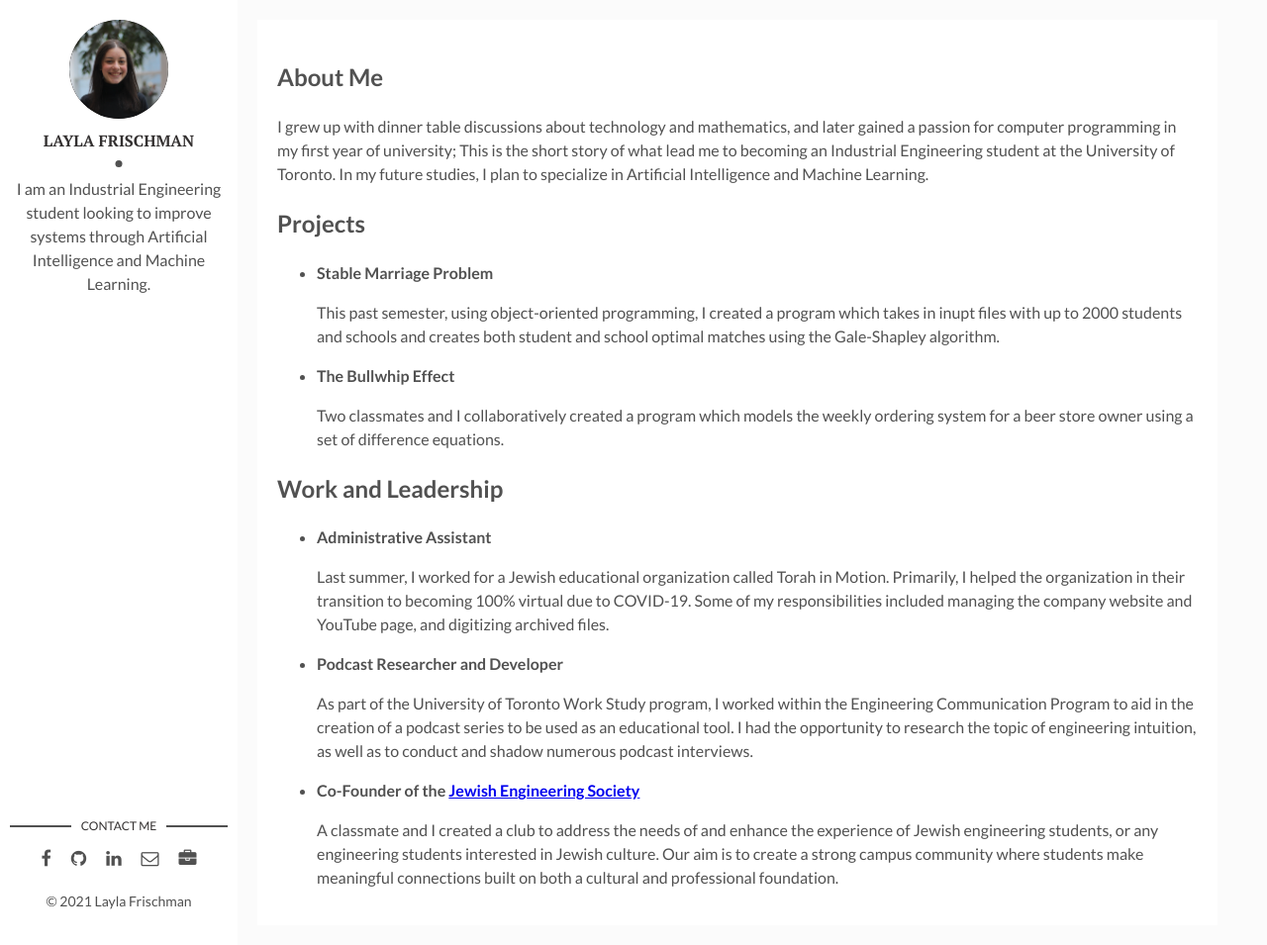
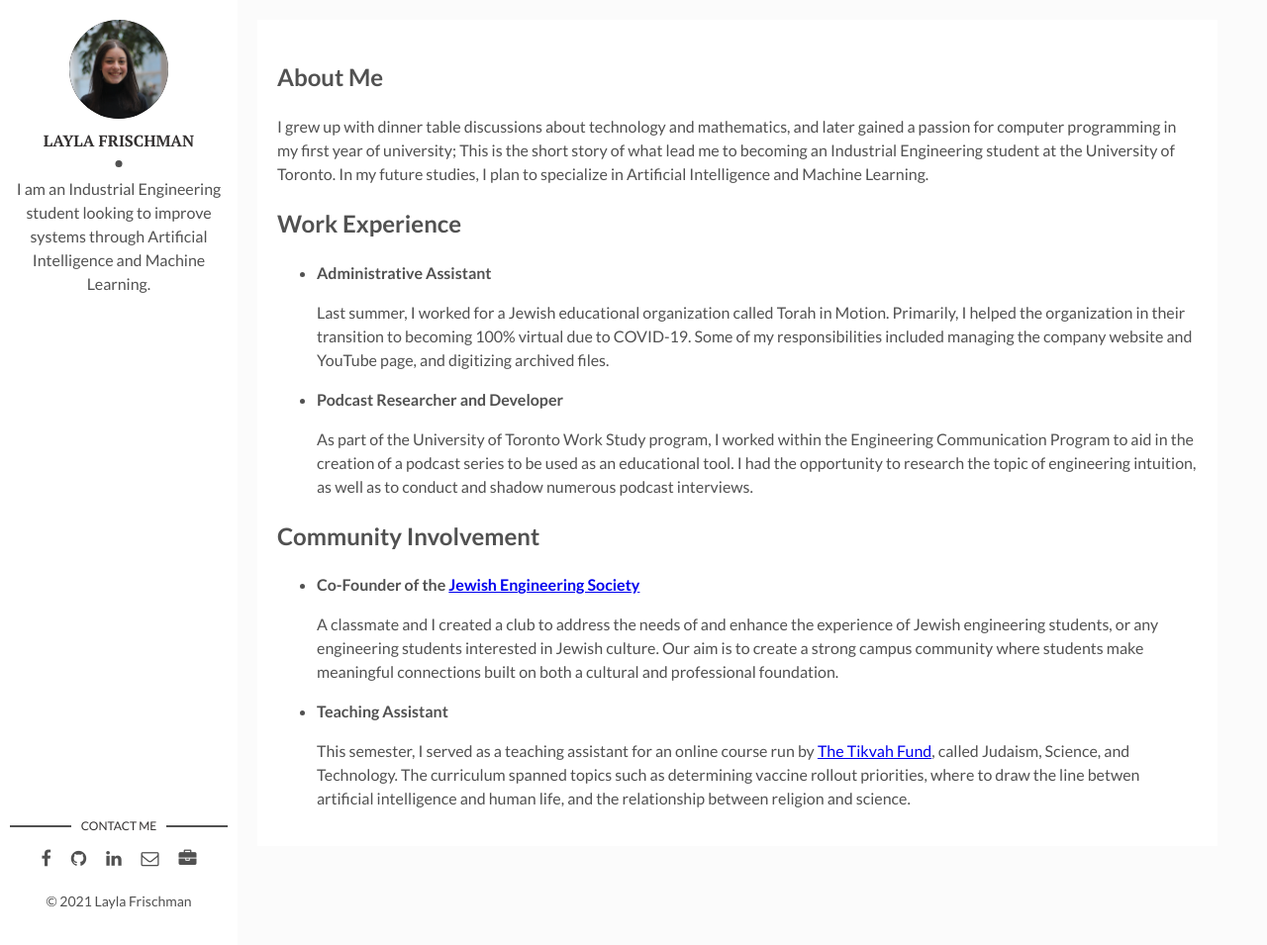
Before and after one commit to laylafrischman/laylafrischman.github.io, a Jekyll site: the page built from index.md, in a window 1280 px wide and 955 px high. Shown: the whole window at 99% size. Built offline with Jekyll 4.4.1, drawn with Linux system fonts in a browser that asks for light colours.

Commit message:
Update index.md

```diff
--- a/index.md
+++ b/index.md
@@ -7,21 +7,7 @@ title: Homepage
 
 I grew up with dinner table discussions about technology and mathematics, and later gained a passion for computer programming in my first year of university; This is the short story of what lead me to becoming an Industrial Engineering student at the University of Toronto. In my future studies, I plan to specialize in Artificial Intelligence and Machine Learning.
 
-
-
-## **Projects**
-
-- **Stable Marriage Problem**
-
-  This past semester, using object-oriented programming, I created a program which takes in inupt files with up to 2000 students and schools and creates both student and school optimal matches using the Gale-Shapley algorithm.
-
-- **The Bullwhip Effect**
-
-  Two classmates and I collaboratively created a program which models the weekly ordering system for a beer store owner using a set of difference equations.
-
-
-
-## **Work and Leadership**
+## **Work Experience**
 
 - **Administrative Assistant**
 
@@ -31,6 +17,12 @@ I grew up with dinner table discussions about technology and mathematics, and la
 
   As part of the University of Toronto Work Study program, I worked within the Engineering Communication Program to aid in the creation of a podcast series to be used as an educational tool. I had the opportunity to research the topic of engineering intuition, as well as to conduct and shadow numerous podcast interviews.
 
+## **Community Involvement**
+
 - **Co-Founder of the [Jewish Engineering Society](https://jes.skule.ca)**
 
   A classmate and I created a club to address the needs of and enhance the experience of Jewish engineering students, or any engineering students interested in Jewish culture. Our aim is to create a strong campus community where students make meaningful connections built on both a cultural and professional foundation.
+
+- **Teaching Assistant**
+
+  This semester, I served as a teaching assistant for an online course run by [The Tikvah Fund](https://tikvahfund.org/), called Judaism, Science, and Technology. The curriculum spanned topics such as determining vaccine rollout priorities, where to draw the line betwen artificial intelligence and human life, and the relationship between religion and science.
```
